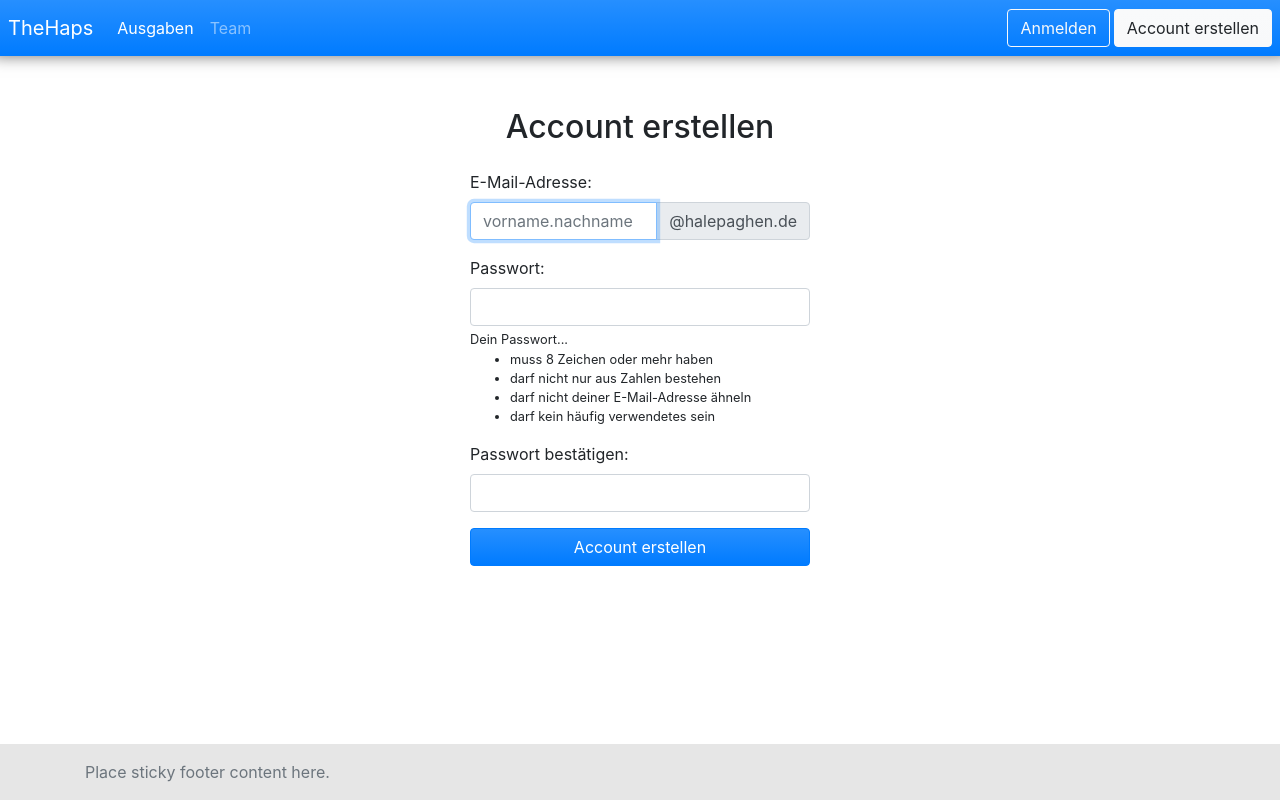
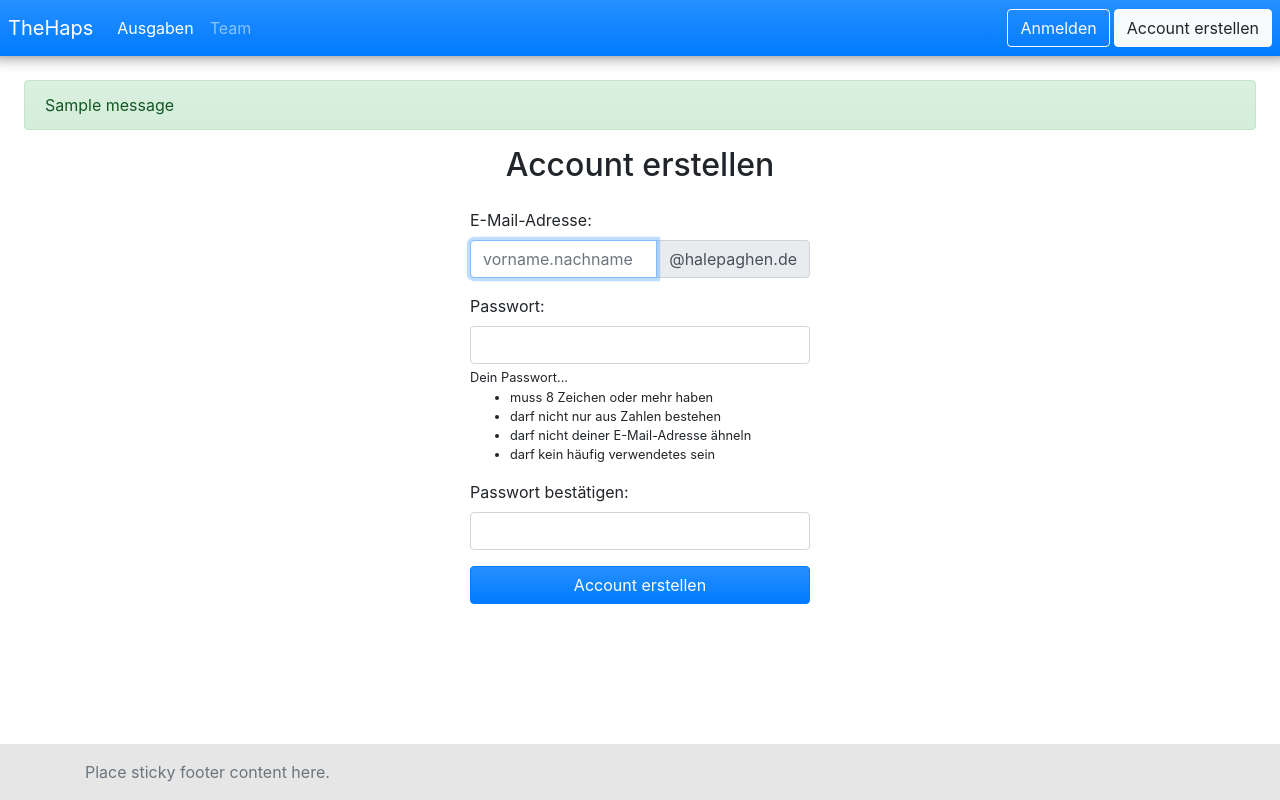
Before and after one commit to linuskoester/libertas, a Django app: page /auth/signup/ in a window 1280 px wide. Run offline with Django 3.2, Linux system fonts and the light colour scheme; tables that the repository leaves empty hold one stand-in row (values such as "Sample post"); one stand-in notice (Sample message) is shown; style sheets or scripts are compiled from the project's sources; parts of the project's set-up code (start-up, migrations or seed data) failed here and were passed over; some libraries are stand-ins or nearby versions.

Commit message:
django messages

```diff
--- a/authentication/templates/authentication/login.html
+++ b/authentication/templates/authentication/login.html
@@ -4,7 +4,7 @@
 
 {% block main %}
 
-<div class="mx-auto mt-5" style="width: 340px;">
+<div class="mx-auto mt-2" style="width: 340px;">
     <form method="post" class="needs-validation" novalidate>
         <h1 class="h2 mb-4 text-center">Anmelden</h1>
         {% include "libertas/form.html" %}
--- a/authentication/templates/authentication/signup.html
+++ b/authentication/templates/authentication/signup.html
@@ -4,7 +4,7 @@
 
 {% block main %}
 
-<div class="mx-auto mt-5" style="width: 340px;">
+<div class="mx-auto mt-2" style="width: 340px;">
     <form method="post" class="needs-validation" novalidate>
         <h1 class="h2 mb-4 text-center">Account erstellen</h1>
         {% include "libertas/form.html" %}
--- a/libertas/templates/libertas/base.html
+++ b/libertas/templates/libertas/base.html
@@ -83,15 +83,30 @@
         </nav>
     </header>
 
-    <!-- Begin page content -->
-    <main role="main" class="flex-shrink-0" style="padding-top: 60px;">
-
+    {% block body %}
+    <main role="main" class="flex-shrink-0 px-4 pb-5" style="padding-top: 80px;">
+        {% if messages %}
+            {% for message in messages %}
+                {% if message.tags == 'info' %}
+                <div class="alert alert-info" role="alert">
+                    {{ message }}
+                </div>
+                {% elif message.tags == 'success' %}
+                <div class="alert alert-success" role="alert">
+                    {{ message }}
+                </div>
+                {% elif message.tags == 'warning' %}
+                <div class="alert alert-warning" role="alert">
+                    {{ message }}
+                </div>
+                {% elif message.tags == 'error' %}
+                <div class="alert alert-danger" role="alert">
+                    {{ message }}
+                </div>
+                {% endif %}
+            {% endfor %}
+        {% endif %}
         {% block main %}
-        <!-- <div class="container">
-            <h1 class="mt-5">Willkommen!</h1>
-            <p class="lead">Das ist ein Test</p>
-        </div> -->
-
         {% endblock %}
     </main>
 
@@ -100,7 +115,7 @@
             <span class="text-muted">Place sticky footer content here.</span>
         </div>
     </footer>
-
+    {% endblock %}
 </body>
 
 </html>
```
